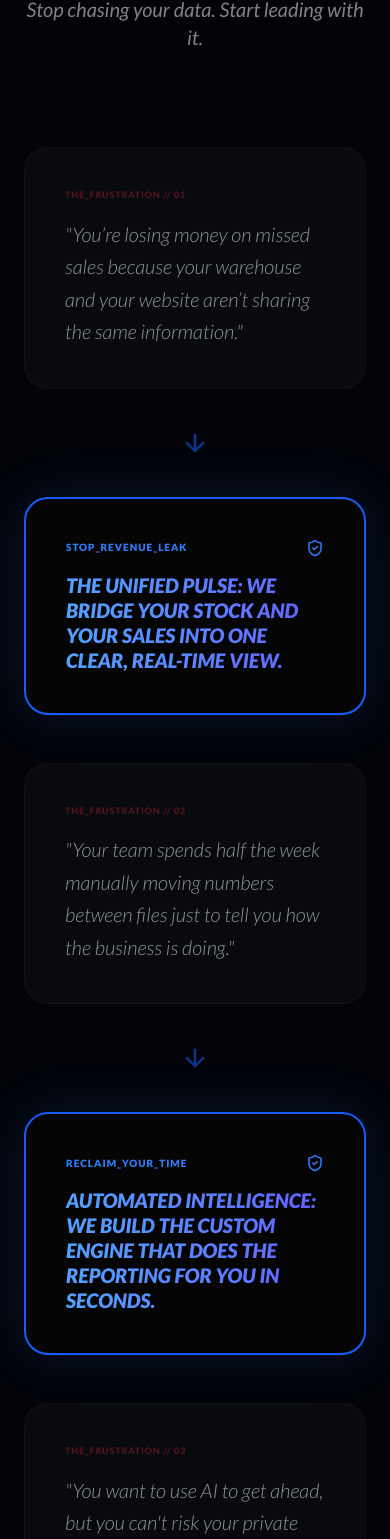
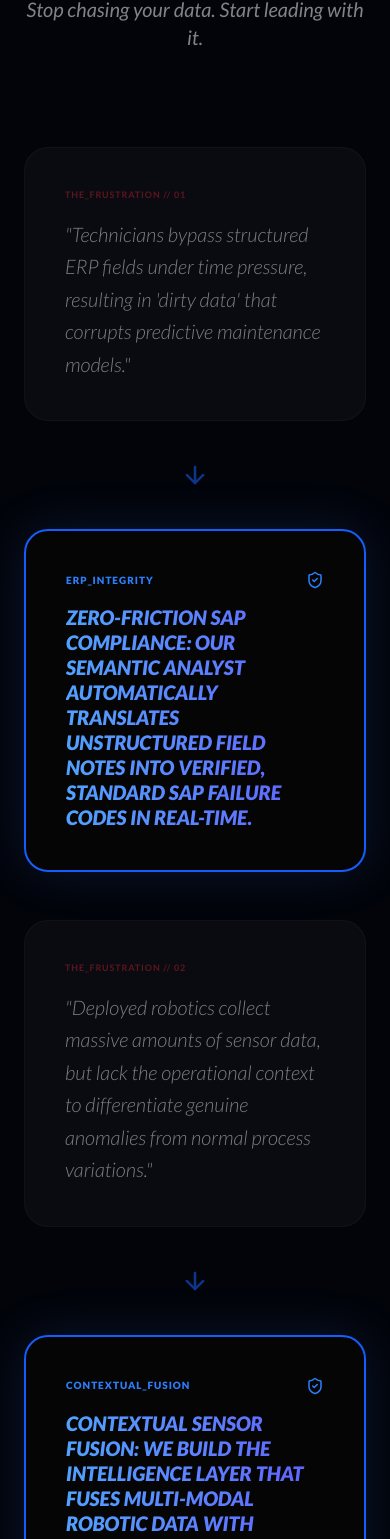
Before and after one commit to Ridwith-a/ai-project, a React (Vite) app: page / in a window 390 px wide. Shown: the part 1129-2668 px from the top of the page. Built offline with nearby package versions, Linux system fonts and the light colour scheme; a web font is replaced by a local one.

Commit message:
Update HMI bio and Industrial SAP mappings

```diff
--- a/src/pages/Main.jsx
+++ b/src/pages/Main.jsx
@@ -22,38 +22,66 @@ gsap.registerPlugin(ScrollTrigger);
 
 const ConcernsToInference = ({ isLight }) => {
     const containerRef = useRef(null);
+
     useGSAP(() => {
         gsap.from(".mapping-card", {
-            y: 50, opacity: 0, stagger: 0.3,
+            y: 50,
+            opacity: 0,
+            stagger: 0.3,
             scrollTrigger: { trigger: containerRef.current, start: "top 60%" }
         });
     }, { scope: containerRef });
 
     const MAPPINGS = [
-        { concern: "You’re losing money on missed sales because your warehouse and your website aren’t sharing the same information.", inference: "The Unified Pulse: We bridge your stock and your sales into one clear, real-time view.", tag: "STOP_REVENUE_LEAK" },
-        { concern: "Your team spends half the week manually moving numbers between files just to tell you how the business is doing.", inference: "Automated Intelligence: We build the custom engine that does the reporting for you in seconds.", tag: "RECLAIM_YOUR_TIME" },
-        { concern: "You want to use AI to get ahead, but you can't risk your private company data being stored on a public cloud.", inference: "Private Architecture: Your AI lives on your hardware. Your data never leaves your sight.", tag: "TOTAL_OWNERSHIP" }
+        {
+            concern: "Technicians bypass structured ERP fields under time pressure, resulting in 'dirty data' that corrupts predictive maintenance models.",
+            inference: "Zero-Friction SAP Compliance: Our Semantic Analyst automatically translates unstructured field notes into verified, standard SAP failure codes in real-time.",
+            tag: "ERP_INTEGRITY"
+        },
+        {
+            concern: "Deployed robotics collect massive amounts of sensor data, but lack the operational context to differentiate genuine anomalies from normal process variations.",
+            inference: "Contextual Sensor Fusion: We build the intelligence layer that fuses multi-modal robotic data with historical asset context, eliminating false positives.",
+            tag: "CONTEXTUAL_FUSION"
+        },
+        {
+            concern: "You want to leverage advanced LLMs, but IT and OT security regulations strictly prohibit critical infrastructure data from leaving the facility.",
+            inference: "Sovereign Architecture: 100% Air-Gapped execution. Your AI models and your data live securely on your private hardware.",
+            tag: "AIR_GAPPED_SECURITY"
+        }
     ];
 
-
     return (
-        <section ref={containerRef} className="py-40 px-6 relative z-30">
+        <section ref={containerRef} className={`py-40 px-6 relative z-30 transition-colors ${isLight ? 'bg-white' : 'bg-[#02040a]'}`}>
             <div className="max-w-7xl mx-auto text-center">
                 <div className="mb-24">
-                    <h2 className="text-5xl md:text-8xl font-black uppercase italic tracking-tighter mb-6">From Chaos to <span className="text-blue-600">Clarity</span></h2>
+                    <h2 className={`text-5xl md:text-8xl font-black uppercase italic tracking-tighter mb-6 ${isLight ? 'text-black' : 'text-white'}`}>
+                        From Chaos to <span className="text-blue-600">Clarity</span>
+                    </h2>
                     <p className={`text-xl italic opacity-50 ${isLight ? 'text-black' : 'text-white'}`}>Stop chasing your data. Start leading with it.</p>
                 </div>
                 <div className="space-y-12">
                     {MAPPINGS.map((item, idx) => (
                         <div key={idx} className="mapping-card group relative grid md:grid-cols-11 gap-4 items-center">
+                            {/* Frustration Card */}
                             <div className={`md:col-span-5 p-10 rounded-3xl border transition-all text-left ${isLight ? 'bg-black/[0.03] border-black/5' : 'bg-white/5 border-white/5 opacity-60 group-hover:opacity-100'}`}>
                                 <span className="font-mono text-[9px] tracking-widest uppercase block mb-4 text-red-500/60 font-bold">THE_FRUSTRATION // 0{idx + 1}</span>
-                                <p className="text-xl md:text-2xl font-light italic leading-relaxed">"{item.concern}"</p>
+                                <p className={`text-xl md:text-2xl font-light italic leading-relaxed ${isLight ? 'text-black/80' : 'text-white/80'}`}>"{item.concern}"</p>
                             </div>
-                            <div className="md:col-span-1 flex justify-center py-6 md:py-0"><ArrowRight size={28} className="text-blue-600 animate-pulse md:rotate-0 rotate-90" /></div>
+
+                            {/* Transition Arrow */}
+                            <div className="md:col-span-1 flex justify-center py-6 md:py-0">
+                                <ArrowRight size={28} className="text-blue-600 animate-pulse md:rotate-0 rotate-90" />
+                            </div>
+
+                            {/* Solution Card */}
                             <div className={`md:col-span-5 p-10 rounded-3xl border-2 border-blue-600 transition-all text-left ${isLight ? 'bg-white shadow-xl' : 'bg-[#050505] shadow-[0_0_50px_rgba(59,130,246,0.15)]'}`}>
-                                <div className="flex justify-between items-center mb-4"><span className="font-mono text-[10px] tracking-widest uppercase text-blue-500 font-black">{item.tag}</span><ShieldCheck size={18} className="text-blue-500" /></div>
-                                <p className="text-xl md:text-2xl font-black italic leading-tight text-transparent bg-clip-text bg-gradient-to-r from-blue-400 to-indigo-500 uppercase">{item.inference}</p>
+                                <div className="flex justify-between items-center mb-4">
+                                    <span className="font-mono text-[10px] tracking-widest uppercase text-blue-500 font-black">{item.tag}</span>
+                                    <ShieldCheck size={18} className="text-blue-500" />
+                                </div>
+                                <p className="text-xl md:text-2xl font-black italic leading-tight text-transparent bg-clip-text bg-gradient-to-r from-blue-400 to-indigo-500 uppercase">
+                                    {item.inference}
+                                </p>
                             </div>
                         </div>
                     ))}
@@ -293,8 +321,8 @@ export default function LoomLinkAgency() {
                             icon={<LayoutDashboard size={24} />}
                             color="teal"
                             isLight={isLight}
-                            bio="Ridwith is the architect of the human experience, bridging MERN expertise with sharp operational strategy. He specializes in high-fidelity Prompt Engineering to ensure complex logic is translated into secure clarity."
-                            tags={["MERN_Expertise", "UX_Logic", "Prompt_Engineer"]}
+                            bio="Ridwith is the architect of the human-machine interface, bridging complex systems architecture with sharp operational strategy. He specializes in high-fidelity Prompt Engineering and user-centric logic, ensuring that complex data streams are translated into secure, actionable clarity for operational teams."
+                            tags={["HMI_Architect", "Prompt_Eng", "Operational_Clarity"]}
                         />
                     </div>
                 </div>
```
